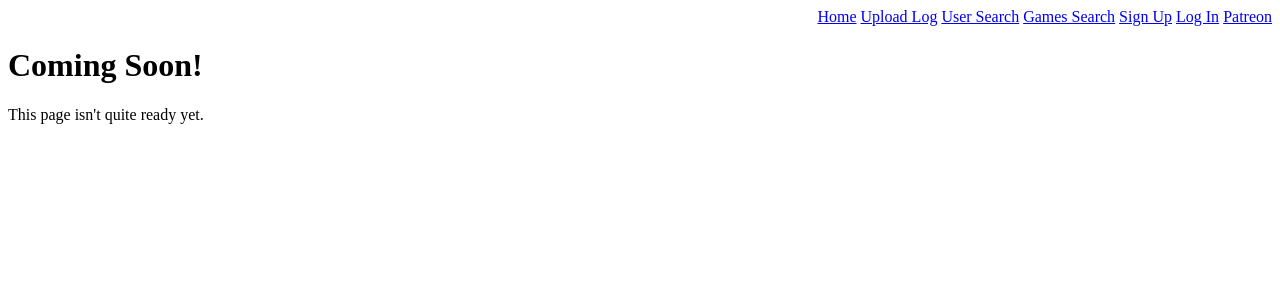
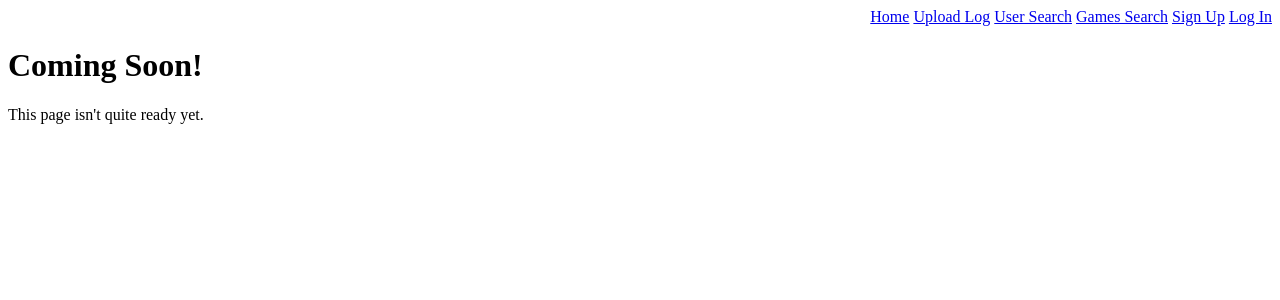
Before and after one commit to avandever/keytracker, a Flask app: page /fame in a window 1280 px wide. Shown: the top 300 px of the page. Run offline with Flask 3, Linux system fonts and the light colour scheme; parts of the project's set-up code (start-up, migrations or seed data) failed here and were passed over.

Commit message:
Remove patreon link

```diff
--- a/keytracker/templates/navigation.html
+++ b/keytracker/templates/navigation.html
@@ -11,6 +11,5 @@
             <a href="{{ url_for("ui.signup") }}">Sign Up</a>
             <a href="{{ url_for("ui.login") }}">Log In</a>
         {% endif %}
-        <a href="{{ url_for("ui.patreon") }}">Patreon</a>
     </nav>
 </header>
```
